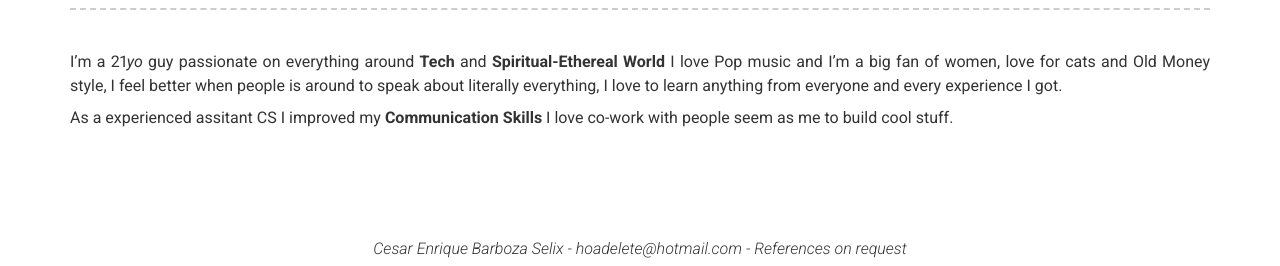
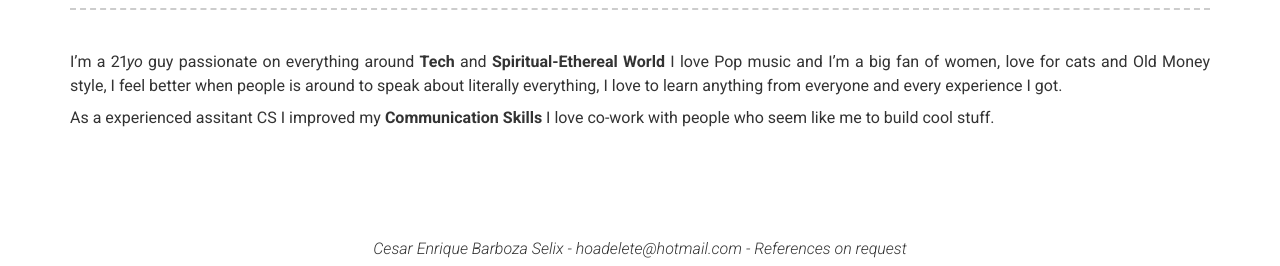
Before and after one commit to Lightworker0923/lightworker0923.github.io, a Jekyll site: the page built from index.md, in a window 1280 px wide. Shown: the part 1109-1375 px from the top of the page. Built offline with Jekyll 4.4.1, drawn with Linux system fonts in a browser that asks for light colours; nearby versions of some CDN libraries.

Commit message:
Update _config.yml

```diff
--- a/_config.yml
+++ b/_config.yml
@@ -103,7 +103,7 @@ content:
     content: | # this will include new lines to allow paragraphs
       I'm a 21*yo* guy passionate on everything around **Tech** and **Spiritual-Ethereal World** I love Pop music and I'm a big fan of women, love for cats and Old Money style, I feel better when people is around to speak about literally everything, I love to learn anything from everyone and every experience I got.
 
-      As a experienced assitant CS I improved my **Communication Skills** I love co-work with people seem as me to build cool stuff.
+      As a experienced assitant CS I improved my **Communication Skills** I love co-work with people who seem like me to build cool stuff.
 
 # Footer
 footer_show_references: true
```
